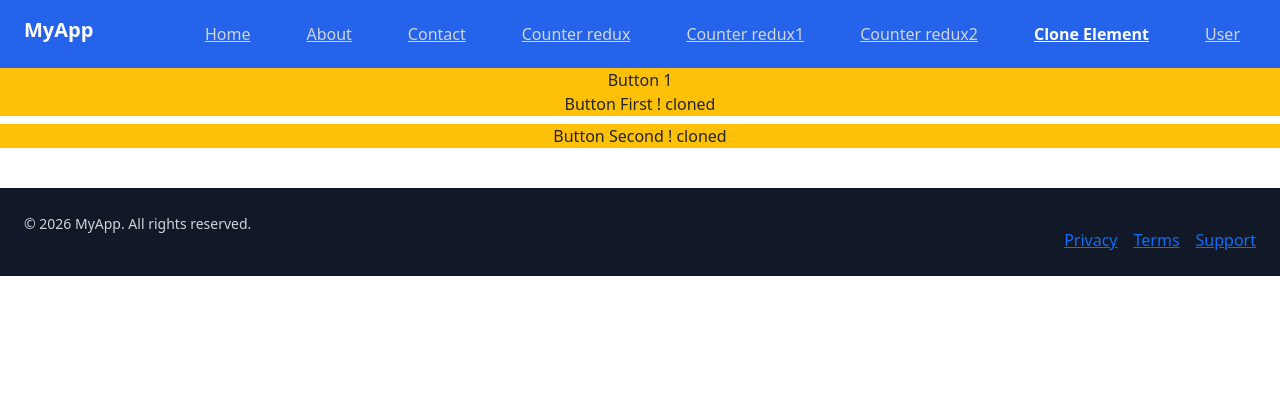
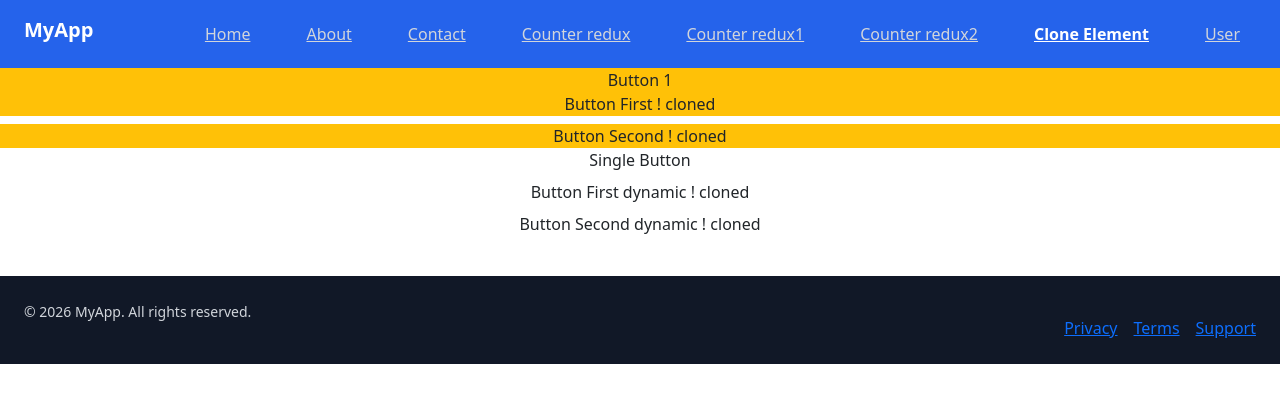
Before and after one commit to ahmedmar3y2017/reactExample, a React (Create React App) app: page /CloneElement in a window 1280 px wide. Shown: the top 402 px of the page. Built offline with nearby package versions, Linux system fonts and the light colour scheme.

Commit message:
-- dyammi

```diff
--- a/src/components/CloneElement/Button.jsx
+++ b/src/components/CloneElement/Button.jsx
@@ -1,10 +1,10 @@
 import React from "react";
 
-const Button = ({ name, onClick }) => {
+const Button = ({ name, onClick, className }) => {
   console.log("name is ", name);
 
   return (
-    <button className="bg-warning" onClick={onClick}>
+    <button className={className ? className : "bg-warning"} onClick={onClick}>
       {name}
     </button>
   );
--- a/src/components/CloneElement/ButtonGroup.jsx
+++ b/src/components/CloneElement/ButtonGroup.jsx
@@ -3,13 +3,19 @@ import React from "react";
 const ButtonGroup = ({ children }) => {
   // cloned children button and pass child , props , child props
   const cloneChildren = React.Children.map(children, (child) => {
-    const text = child.props.children;
+    const buttonProps = child.props;
+    const text = buttonProps.children;
+    console.log("Button Child is : ", buttonProps);
+
     return React.cloneElement(child, {
-      name: text + " ! cloned",
+      name: (text ? text : buttonProps.name) + " ! cloned",
 
-      onClick: () => {
-        console.log("Button clicked group");
-      },
+      onClick:
+        buttonProps.onClick ||
+        (() => {
+          console.log("Button clicked group");
+        }),
+      className: buttonProps.className || "bg-warning",
     });
   });
 
--- a/src/index.js
+++ b/src/index.js
@@ -25,6 +25,64 @@ import ButtonGroup from "./components/CloneElement/ButtonGroup";
 const buttonhandler = () => {
   console.log("Button clicked");
 };
+
+const dynamicComponent = [
+  {
+    componentname: Button,
+    data: {
+      name: "Single Button ",
+      onClick: () => {
+        console.log("Button clicked dynamic single");
+      },
+    },
+  },
+  {
+    componentname: ButtonGroup,
+    data: [
+      {
+        name: "Button First dynamic",
+        onClick: () => {
+          console.log("Button clicked dynamic first");
+        },
+      },
+      {
+        name: "Button Second dynamic",
+        onClick: () => {
+          console.log("Button clicked dynamic second");
+        },
+      },
+    ],
+  },
+];
+
+const buttonComponents = dynamicComponent
+  .filter((item) => item.componentname)
+  .map((item, index) => {
+    const Component = item.componentname;
+    if (Array.isArray(item.data)) {
+      return (
+        <Component key={index}>
+          {item.data.map((buttonData, btnIndex) => (
+            <Button
+              key={btnIndex}
+              name={buttonData.name}
+              onClick={buttonData.onClick}
+              className={"primary"}
+            />
+          ))}
+        </Component>
+      );
+    } else {
+      return (
+        <Component
+          key={index}
+          name={item.data.name}
+          onClick={item.data.onClick}
+          className={"primary"}
+        />
+      );
+    }
+  });
 
 const router = createBrowserRouter([
   {
@@ -68,6 +126,8 @@ const router = createBrowserRouter([
                 <Button>Button Second</Button>
               </ButtonGroup>
             </div>
+
+            <div className="d-flex flex-column gap-2">{buttonComponents}</div>
           </CloneElement>
         ),
       },
```
